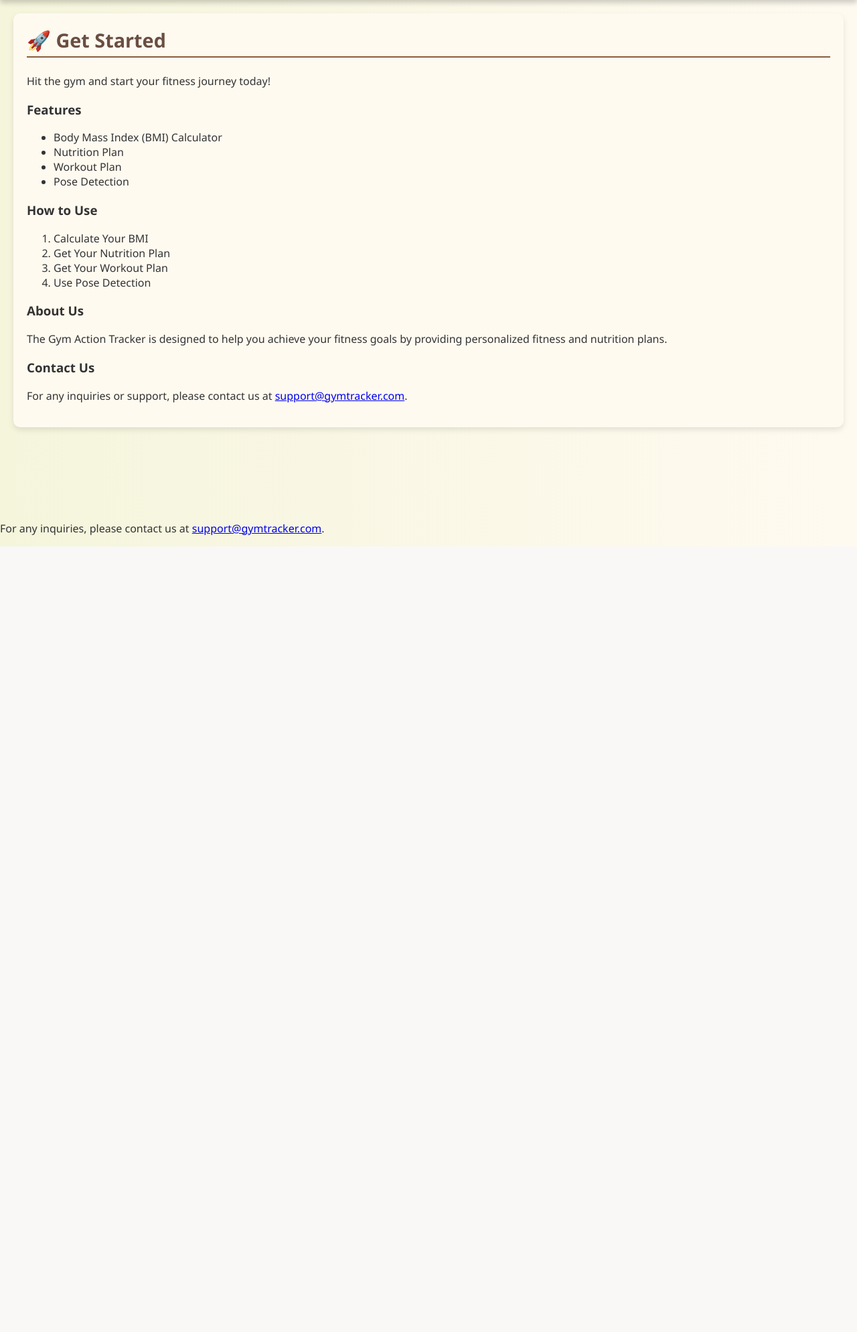
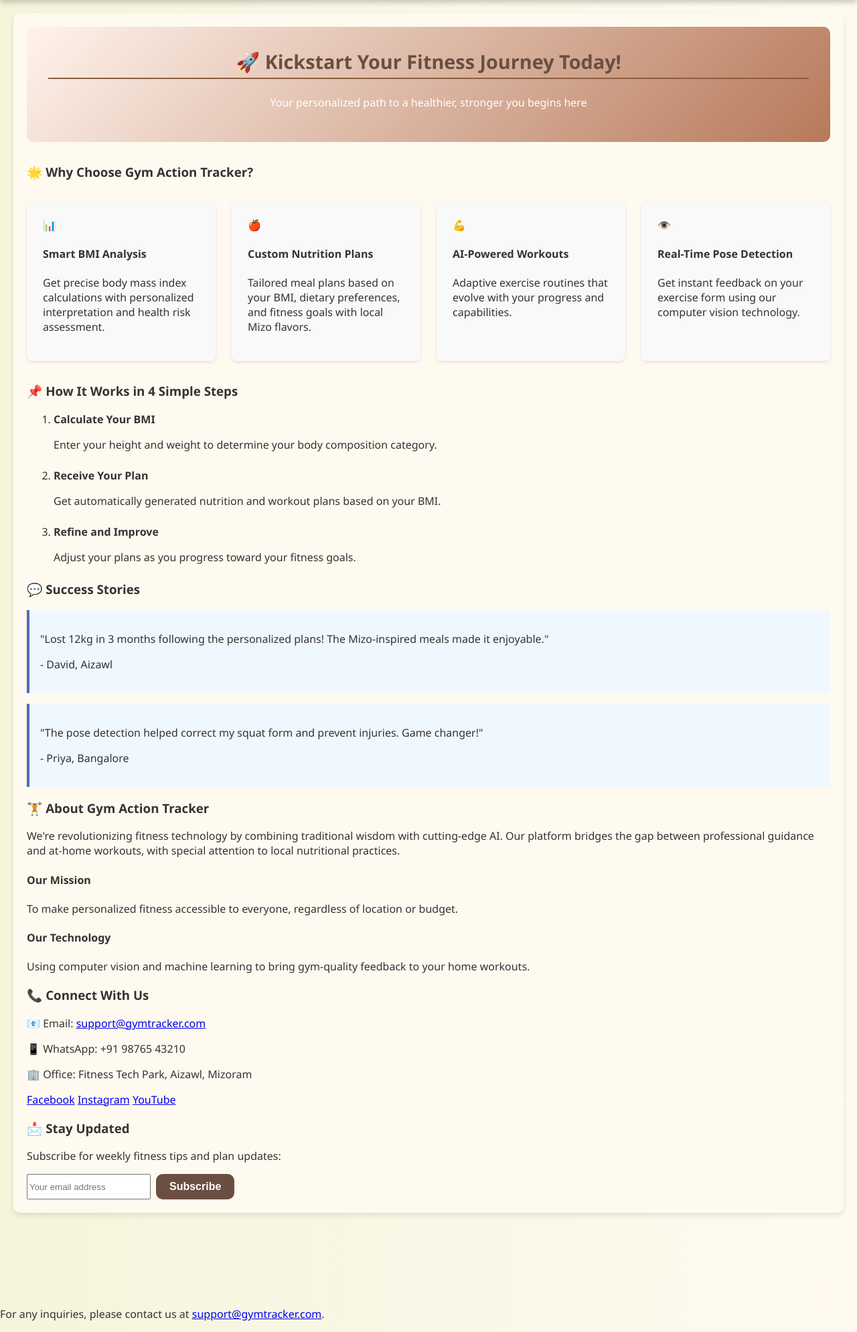
Before and after one commit to papuia13/Gym_Pose_Assistor, a Flask app: page / in a window 1280 px wide. Shown: the part 137-2126 px from the top of the page at 67% size. Before the commit the page ends 953 px from the top, so only its background shows below. Run offline with Flask 3, Linux system fonts and the light colour scheme.

Commit message:
Adding CSS Styles and change few contents

```diff
--- a/frontend/app.py
+++ b/frontend/app.py
@@ -35,5 +35,7 @@ def video_feed():
 def pose_counts():
     return Response(pose_detection_counts(), mimetype='text/event-stream')
 
+
+
 if __name__ == "__main__":
     app.run(debug=True)
--- a/frontend/static/css/styles.css
+++ b/frontend/static/css/styles.css
@@ -232,3 +232,63 @@ input[type="number"] {
 .styled-table tr:hover {
     background-color: #f1f1f1;
 }
+
+
+/* Add this to your existing styles */
+.welcome-banner {
+    background: linear-gradient(135deg, #fff3ec, #b7795a);
+    color: white;
+    padding: 2rem;
+    border-radius: 10px;
+    margin-bottom: 2rem;
+    text-align: center;
+}
+
+.feature-grid {
+    display: grid;
+    grid-template-columns: repeat(auto-fit, minmax(250px, 1fr));
+    gap: 1.5rem;
+    margin: 2rem 0;
+}
+
+.feature-card {
+    background: #f9f9f9;
+    padding: 1.5rem;
+    border-radius: 8px;
+    box-shadow: 0 2px 5px rgba(0,0,0,0.1);
+}
+
+.cta-container {
+    display: flex;
+    justify-content: center;
+    gap: 1rem;
+    margin: 2rem 0;
+}
+
+.cta-button {
+    background-color: #4CAF50;
+    color: white;
+    padding: 12px 24px;
+    border: none;
+    border-radius: 5px;
+    cursor: pointer;
+    font-size: 1rem;
+    transition: all 0.3s;
+}
+
+.testimonial {
+    background: #f0f8ff;
+    padding: 1rem;
+    border-left: 4px solid #4b6cb7;
+    margin: 1rem 0;
+}
+
+.steps li {
+    margin-bottom: 1.5rem;
+}
+
+.newsletter-form {
+    display: flex;
+    gap: 0.5rem;
+    margin-top: 1rem;
+}
--- a/frontend/static/js/nutritionWorkoutPlans.js
+++ b/frontend/static/js/nutritionWorkoutPlans.js
@@ -13,7 +13,7 @@ const NutritionPlans = {
             <tr><td>Monday</td><td>Breakfast</td><td>Whole eggs, toast with avocado, milk with chia seeds</td><td>Protein, Healthy fats</td><td>3 eggs, 2 slices, 250ml</td></tr>
             <tr><td>Tuesday</td><td>Lunch</td><td>Chicken bekang (fermented paste) curry, rice, bamboo shoot salad</td><td>Iron, Probiotics</td><td>200g chicken, 1 cup rice</td></tr>
             <tr><td>Wednesday</td><td>Snack</td><td>Banana with peanut butter, protein shake</td><td>Potassium, Protein</td><td>2 bananas, 30g PB, 300ml</td></tr>
-            <tr><td>Thursday</td><td>Dinner</td><td>Grilled fish with Mizo dal, roasted potatoes</td><td>Omega-3, Fiber</td><td>250g fish, 1 cup dal</td></tr>
+            <tr><td>Thursday</td><td>Dinner</td><td>Grilled fish with Dal, roasted potatoes</td><td>Omega-3, Fiber</td><td>250g fish, 1 cup dal</td></tr>
             <tr><td>Friday</td><td>Breakfast</td><td>Oatmeal with nuts, dried fruits, Mizo honey</td><td>Complex carbs</td><td>1 cup oats, 30g nuts</td></tr>
             <tr><td>Saturday</td><td>Lunch</td><td>Lentils, chapati, curd, bamboo shoot salad</td><td>Plant protein</td><td>1 cup lentils, 2 chapati</td></tr>
             <tr><td>Sunday</td><td>Dinner</td><td>Mizo veggie curry with pork, sticky rice</td><td>B Vitamins</td><td>150g pork, 1 cup rice</td></tr>
--- a/frontend/templates/index.html
+++ b/frontend/templates/index.html
@@ -22,26 +22,104 @@
 
     <main>
         <section id="home" class="tab-content">
-            <h2>🚀 Get Started</h2>
-            <p>Hit the gym and start your fitness journey today!</p>
-            <h3>Features</h3>
-            <ul>
-                <li>Body Mass Index (BMI) Calculator</li>
-                <li>Nutrition Plan</li>
-                <li>Workout Plan</li>
-                <li>Pose Detection</li>
-            </ul>
-            <h3>How to Use</h3>
-            <ol>
-                <li>Calculate Your BMI</li>
-                <li>Get Your Nutrition Plan</li>
-                <li>Get Your Workout Plan</li>
-                <li>Use Pose Detection</li>
-            </ol>
-            <h3>About Us</h3>
-            <p>The Gym Action Tracker is designed to help you achieve your fitness goals by providing personalized fitness and nutrition plans.</p>
-            <h3>Contact Us</h3>
-            <p>For any inquiries or support, please contact us at <a href="mailto:support@gymtracker.com">support@gymtracker.com</a>.</p>
+            <div class="welcome-banner">
+                <h2>🚀 Kickstart Your Fitness Journey Today!</h2>
+                <p class="tagline">Your personalized path to a healthier, stronger you begins here</p>
+            </div>
+
+
+            <div class="features-section">
+                <h3>🌟 Why Choose Gym Action Tracker?</h3>
+                <div class="feature-grid">
+                    <div class="feature-card">
+                        <div class="feature-icon">📊</div>
+                        <h4>Smart BMI Analysis</h4>
+                        <p>Get precise body mass index calculations with personalized interpretation and health risk assessment.</p>
+                    </div>
+                    <div class="feature-card">
+                        <div class="feature-icon">🍎</div>
+                        <h4>Custom Nutrition Plans</h4>
+                        <p>Tailored meal plans based on your BMI, dietary preferences, and fitness goals with local Mizo flavors.</p>
+                    </div>
+                    <div class="feature-card">
+                        <div class="feature-icon">💪</div>
+                        <h4>AI-Powered Workouts</h4>
+                        <p>Adaptive exercise routines that evolve with your progress and capabilities.</p>
+                    </div>
+                    <div class="feature-card">
+                        <div class="feature-icon">👁️</div>
+                        <h4>Real-Time Pose Detection</h4>
+                        <p>Get instant feedback on your exercise form using our computer vision technology.</p>
+                    </div>
+                </div>
+            </div>
+
+            <div class="how-it-works">
+                <h3>📌 How It Works in 4 Simple Steps</h3>
+                <ol class="steps">
+                    <li>
+                        <strong>Calculate Your BMI</strong>
+                        <p>Enter your height and weight to determine your body composition category.</p>
+                    </li>
+                    <li>
+                        <strong>Receive Your Plan</strong>
+                        <p>Get automatically generated nutrition and workout plans based on your BMI.</p>
+                    </li>
+                    <li>
+                        <strong>Refine and Improve</strong>
+                        <p>Adjust your plans as you progress toward your fitness goals.</p>
+                    </li>
+                </ol>
+            </div>
+
+            <div class="testimonial-section">
+                <h3>💬 Success Stories</h3>
+                <div class="testimonial">
+                    <p>"Lost 12kg in 3 months following the personalized plans! The Mizo-inspired meals made it enjoyable."</p>
+                    <p class="author">- David, Aizawl</p>
+                </div>
+                <div class="testimonial">
+                    <p>"The pose detection helped correct my squat form and prevent injuries. Game changer!"</p>
+                    <p class="author">- Priya, Bangalore</p>
+                </div>
+            </div>
+
+            <div class="about-section">
+                <h3>🏋️ About Gym Action Tracker</h3>
+                <p>We're revolutionizing fitness technology by combining traditional wisdom with cutting-edge AI. Our platform bridges the gap between professional guidance and at-home workouts, with special attention to local nutritional practices.</p>
+
+                <div class="mission-vision">
+                    <h4>Our Mission</h4>
+                    <p>To make personalized fitness accessible to everyone, regardless of location or budget.</p>
+
+                    <h4>Our Technology</h4>
+                    <p>Using computer vision and machine learning to bring gym-quality feedback to your home workouts.</p>
+                </div>
+            </div>
+
+            <div class="contact-section">
+                <h3>📞 Connect With Us</h3>
+                <div class="contact-methods">
+                    <p><span class="contact-icon">📧</span> Email: <a href="mailto:support@gymtracker.com">support@gymtracker.com</a></p>
+                    <p><span class="contact-icon">📱</span> WhatsApp: +91 98765 43210</p>
+                    <p><span class="contact-icon">🏢</span> Office: Fitness Tech Park, Aizawl, Mizoram</p>
+                </div>
+
+                <div class="social-links">
+                    <a href="#" class="social-icon">Facebook</a>
+                    <a href="#" class="social-icon">Instagram</a>
+                    <a href="#" class="social-icon">YouTube</a>
+                </div>
+            </div>
+
+            <div class="newsletter">
+                <h3>📩 Stay Updated</h3>
+                <p>Subscribe for weekly fitness tips and plan updates:</p>
+                <form class="newsletter-form">
+                    <input type="email" placeholder="Your email address" required>
+                    <button type="submit">Subscribe</button>
+                </form>
+            </div>
         </section>
 
         <section id="bmi-calculator" class="tab-content" style="display:none;">
```
